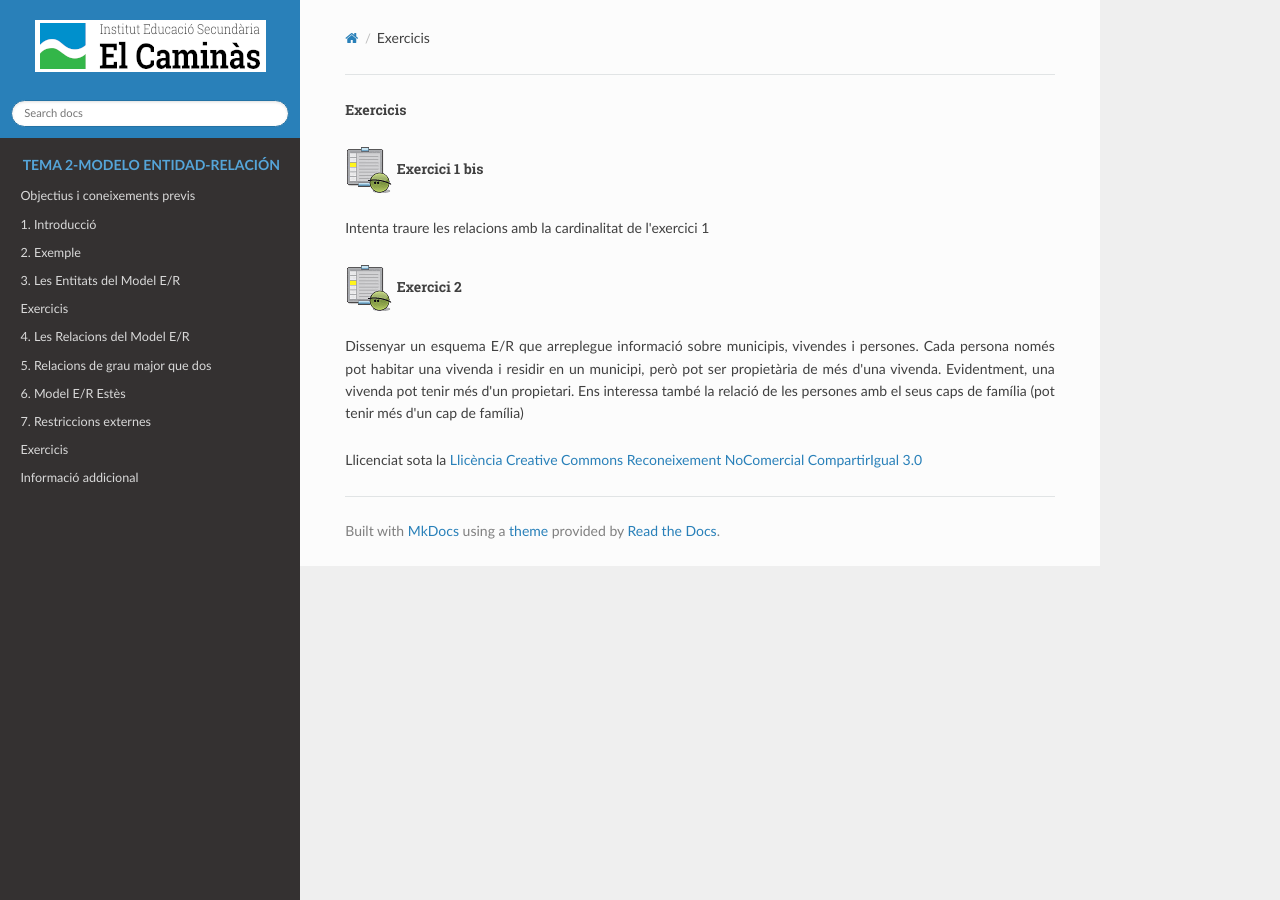
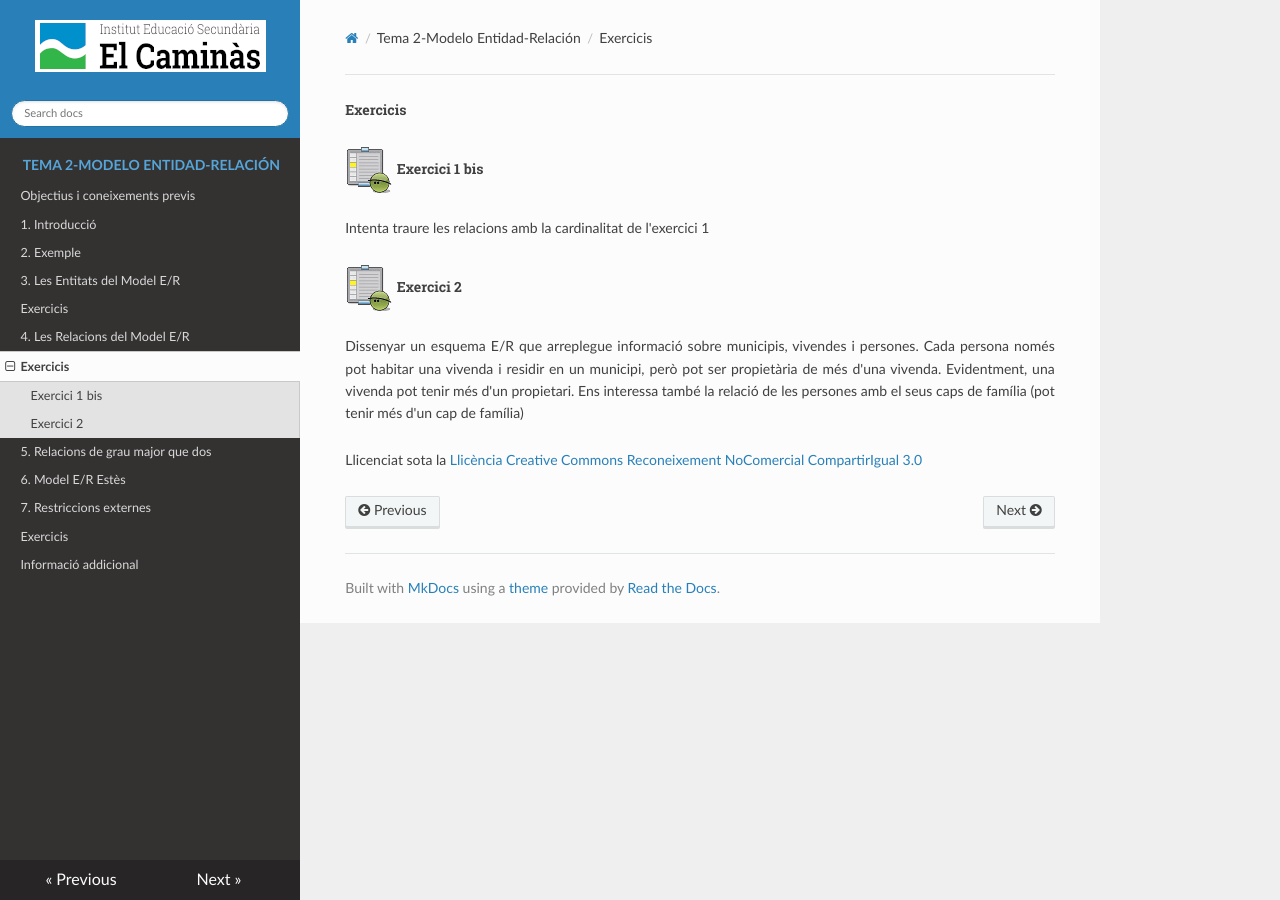
Before and after one commit to asalvadorc/BBDD_Tema2, an MkDocs documentation site: the page built from docs/BD-T02_Model_E-R/exercicis0.md, in a window 1280 px wide. Built offline with MkDocs 1.6.1, drawn with Linux system fonts in a browser that asks for light colours; nearby versions of some CDN libraries; some of the changed lines change nothing that is shown.

Commit message:
commit exer

```diff
--- a/mkdocs.yml
+++ b/mkdocs.yml
@@ -23,7 +23,7 @@ nav:
       ##- 4.3 Tipus de Relació o Cardinalitat:
       ##    - BD-T02_Model_E-R/43_tipus_de_relaci_o_cardinalitat.md
       ##    - Aplicació a l'exemple: BD-T02_Model_E-R/aplicaci_a_lexemple3.md
-      ##- Exercicis: BD-T02_Model_E-R/exercicis0.md
+    - Exercicis: BD-T02_Model_E-R/exercicis0.md
     - 5. Relacions de grau major que dos: BD-T02_Model_E-R/5_relacions_de_grau_major_que_dos.md
     - 6. Model E/R Estès: BD-T02_Model_E-R/6_model_er_ests.md
         ##- 6.1 Cardinalitat màxima i mínima. Participació total.:
```
